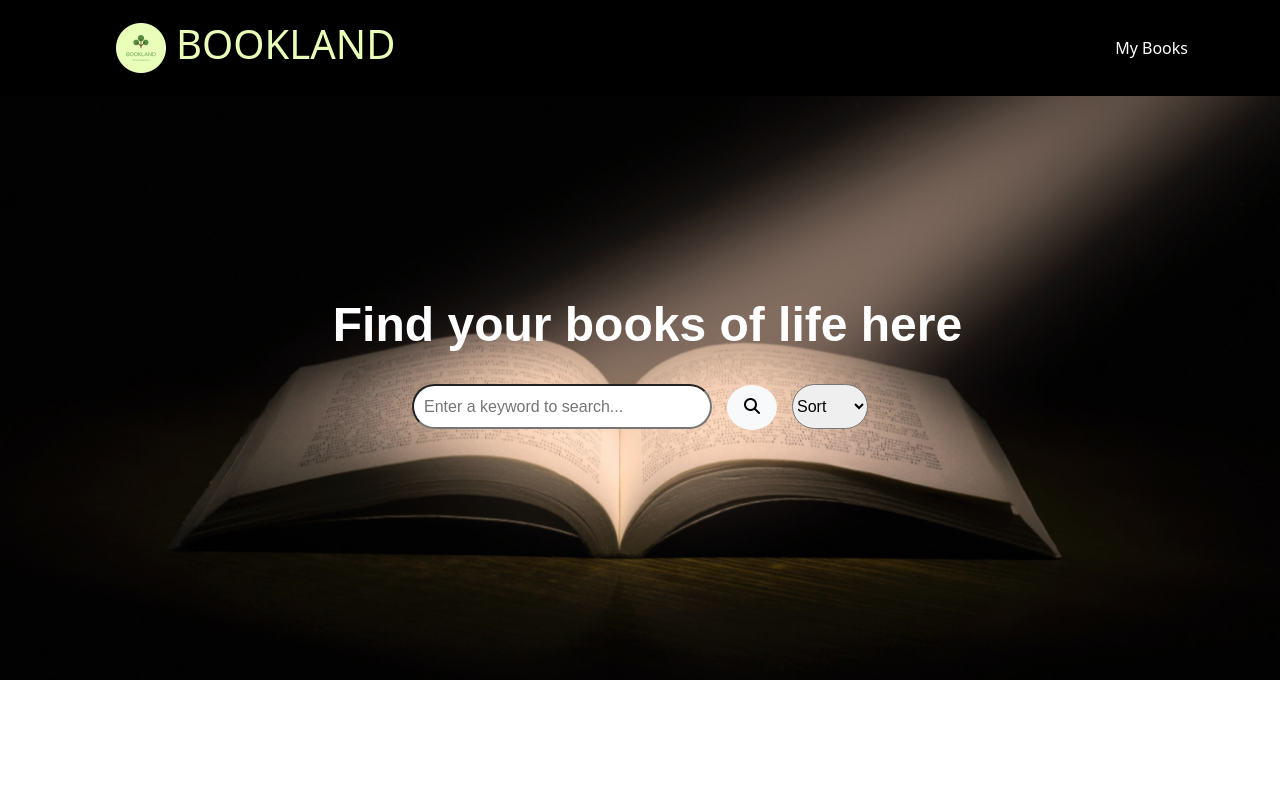
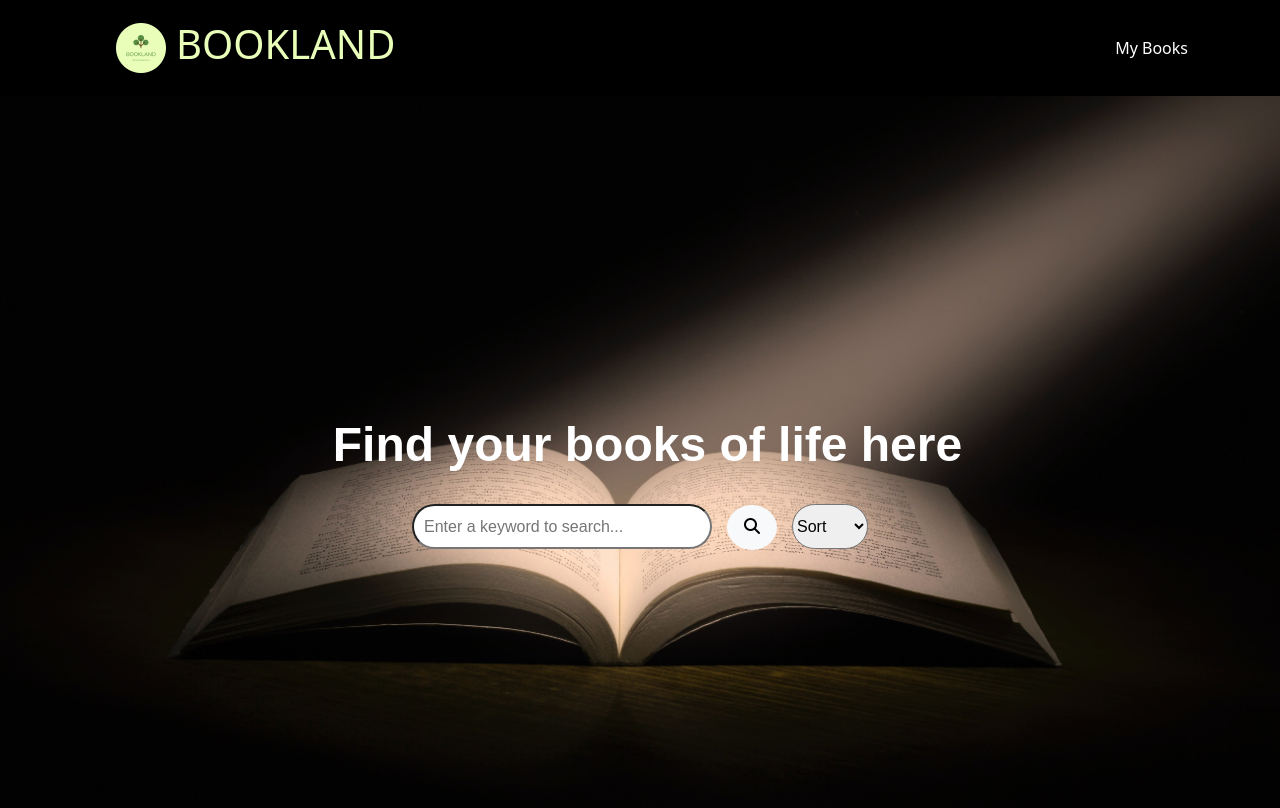
Before and after one commit to TienKimNguyen/mylibrary, a React (Create React App) app: page / in a window 1280 px wide. Shown: the top 808 px of the page. Built offline with nearby package versions, Linux system fonts and the light colour scheme.

Commit message:
change header size

```diff
--- a/src/styles/App.css
+++ b/src/styles/App.css
@@ -23,7 +23,7 @@
 /*-------------- HEADER --------------*/
 
 .main-header {
-  padding: 200px 0;
+  padding: 320px 0;
   text-align: center;
   color: #fff;
   background: url("../images/book.jpg");
```
